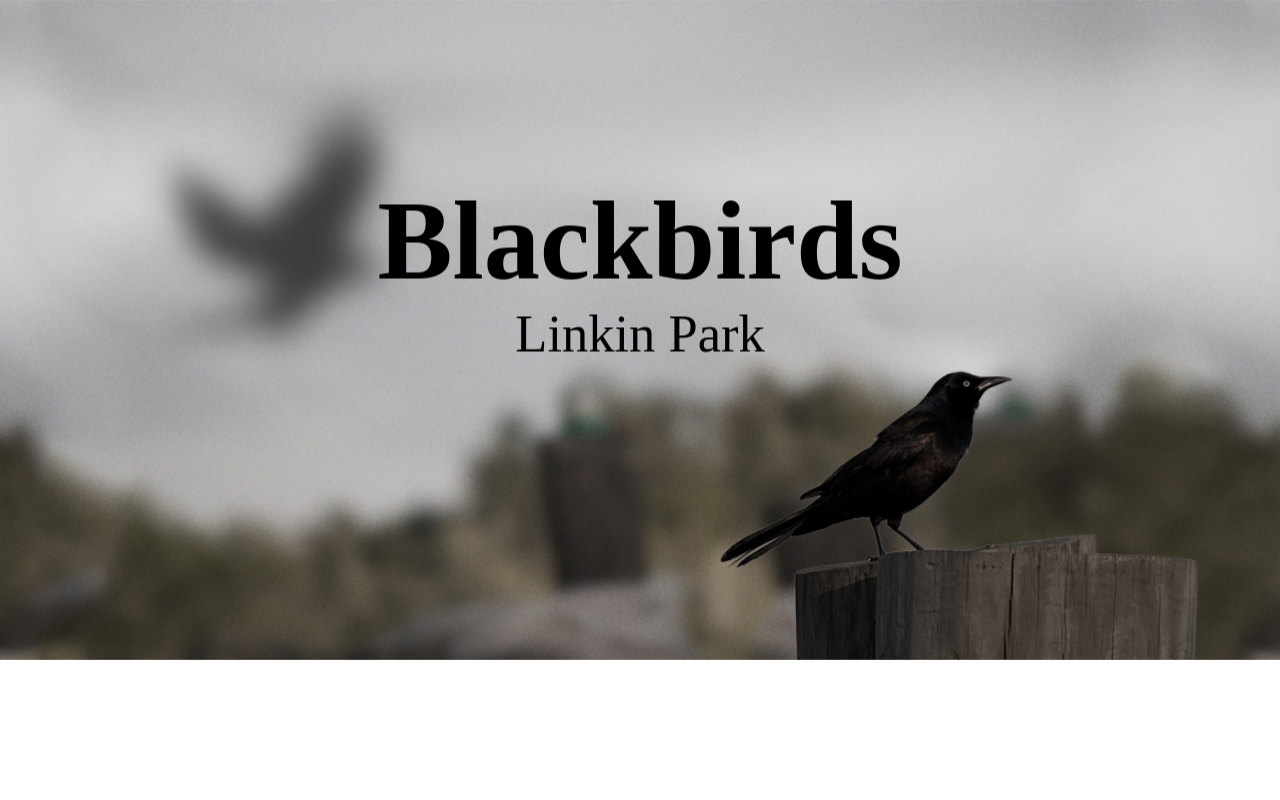
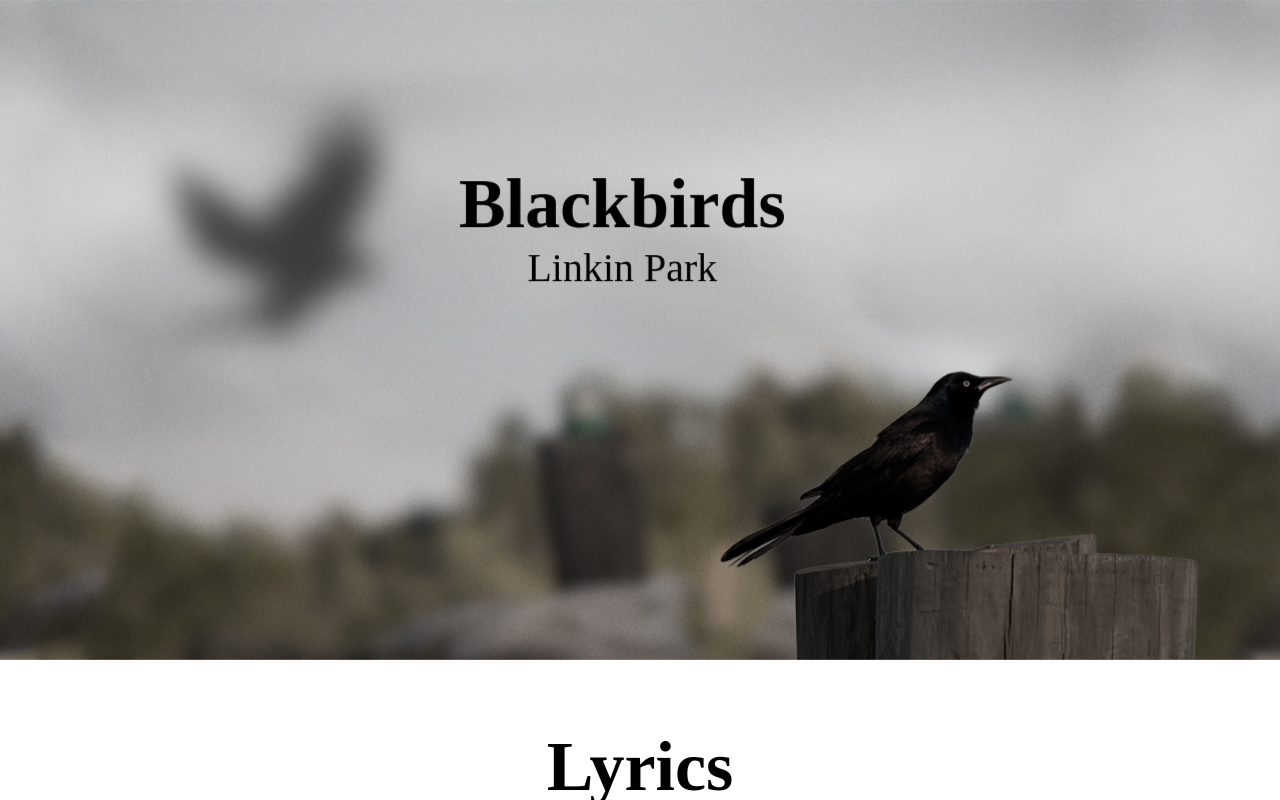
Before and after one commit to Jobayer-Ahmed/pureCssParallax, a website: page demo/index.html in a window 1280 px wide. Drawn offline with Linux system fonts and the light colour scheme.

Commit message:
Fix Heading Font Size

```diff
--- a/Parallax.css
+++ b/Parallax.css
@@ -13,12 +13,12 @@
 }
 
 .container {
-	-webkit-overflow-scrolling: touch;
-	-webkit-perspective: 1px;
-	perspective: 1px;
 	overflow-x: hidden;
 	overflow-y: auto;
 	height: 100vh;
+	-webkit-perspective: 1px;
+	perspective: 1px;
+	-webkit-overflow-scrolling: touch;
 }
 
 .herounit {
--- a/demo/src/css/main.css
+++ b/demo/src/css/main.css
@@ -8,7 +8,6 @@
 	position: relative;
 	z-index: 2;
 	-webkit-transform: translateZ(0);
-	transform: translateZ(0);
 	background-color: #fff;
 	height: 100%;
 	text-align: center;
@@ -16,21 +15,25 @@
 }
 
 .title {
-	top: -600px;
-	position: relative;
+	top: 3%;
+	margin: auto;
+	position: absolute;
+	-webkit-transform: translateZ(-0.5px) scale(1.5);
+	transform: translateZ(-0.5px) scale(1.5);
 	text-align: center;
-	-webkit-transform: translateZ(-1px) scale(1.5);
-	transform: translateZ(-1px) scale(1.5);
+	left: calc(50% - 190px);
+
 }
 
 .name {
-	font-size: 150px;
+	font-size: 70px;
 	font-weight: 900;
-	margin-top: -50px;
 }
 
 .bandName {
-	font-size: 70px;
+	font-size: 40px;
+	margin: auto;
+
 }
 
 .herotext h1 {
```
